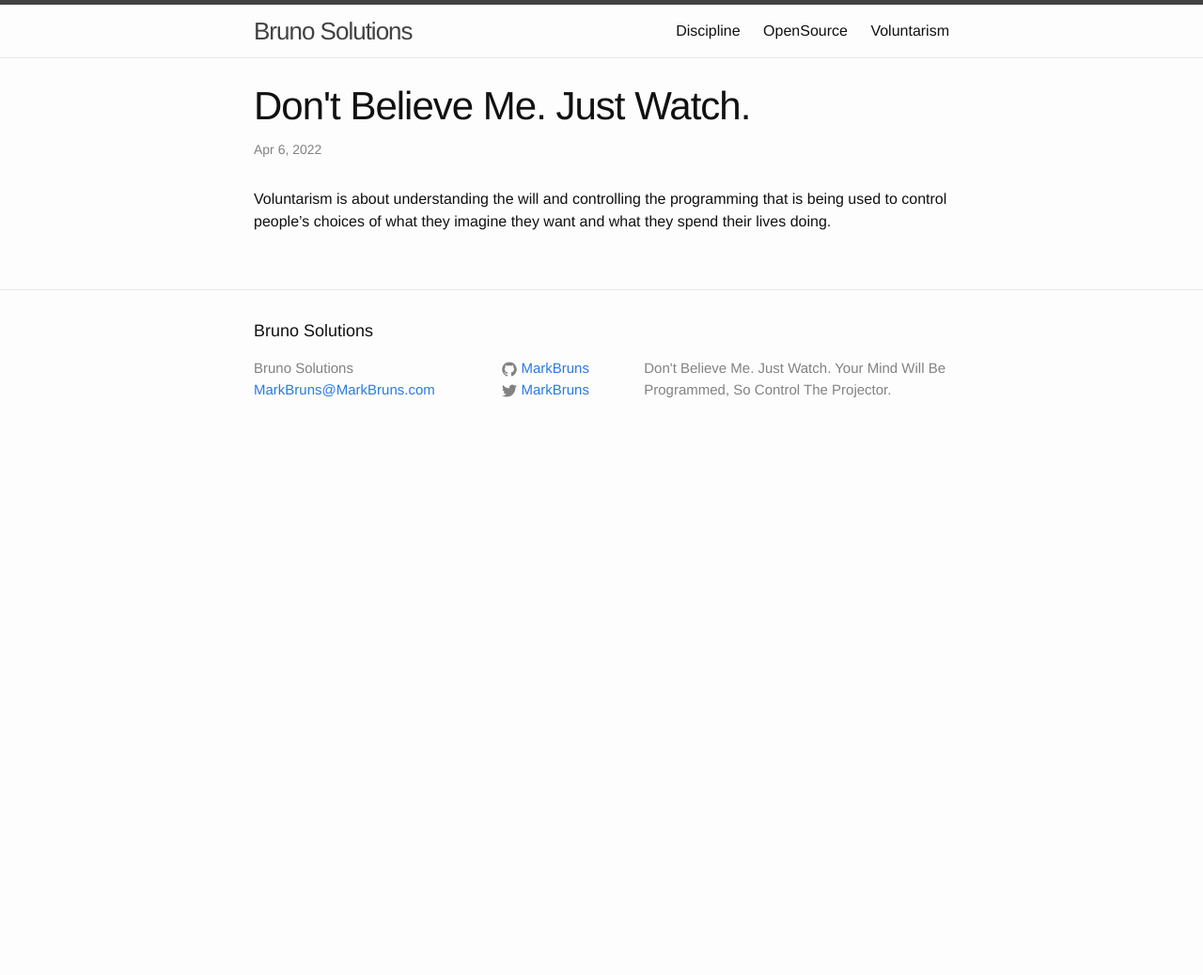
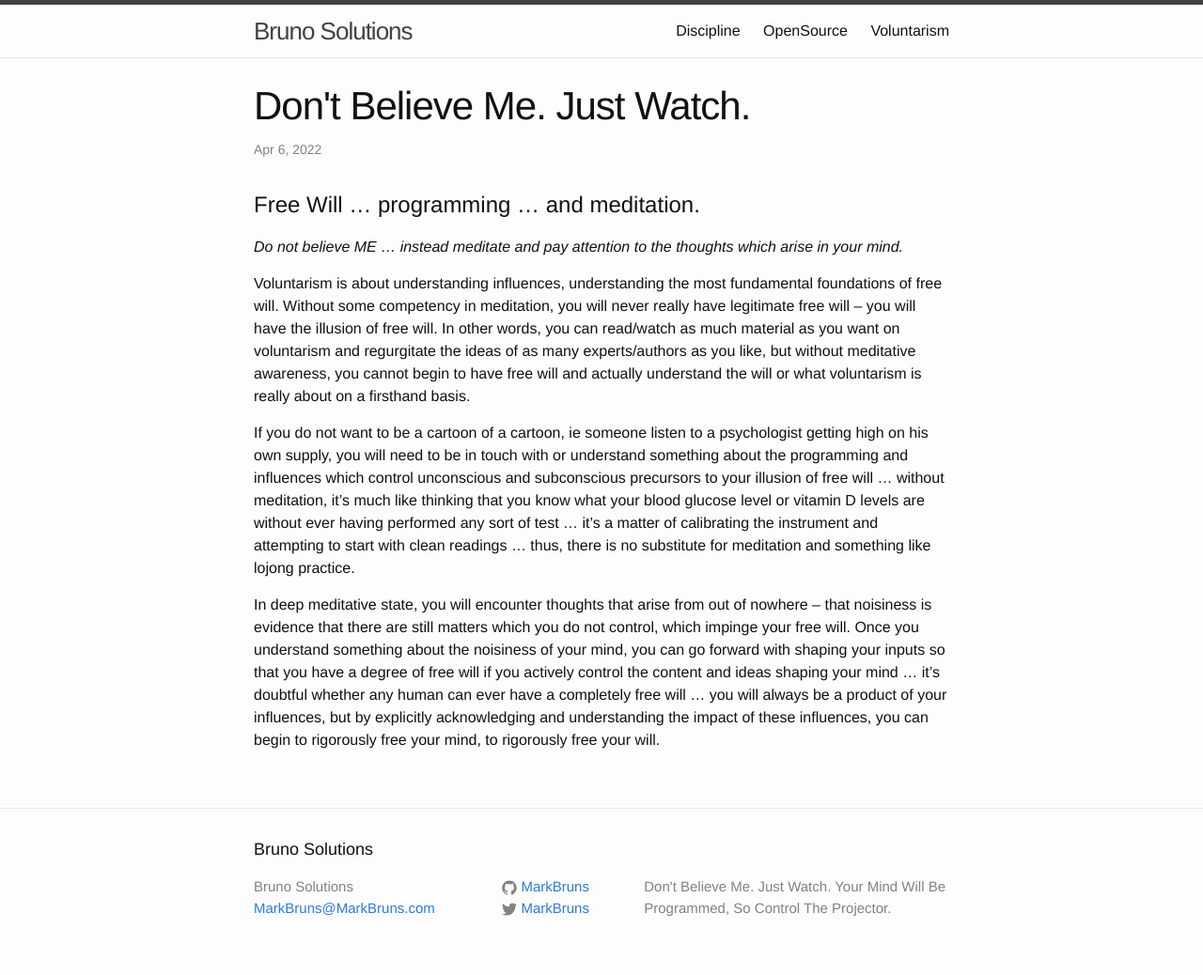
Before and after one commit to RockRapids/SHOP, a Jekyll site: the page built from _posts/2022-04-06-Dont-Believe-Me.markdown, in a window 1280 px wide. Shown: the whole page at 94% size. Built offline with Jekyll 4.4.1, drawn with Linux system fonts in a browser that asks for light colours; before the commit the page ends 900 px from its top, so only the background shows below that.

```diff
--- a/_posts/2022-04-06-Dont-Believe-Me.markdown
+++ b/_posts/2022-04-06-Dont-Believe-Me.markdown
@@ -5,4 +5,12 @@ date:   2022-04-06 4:30:00
 categories: Voluntarism
 ---
 
-Voluntarism is about understanding the will and controlling the programming that is being used to control people's choices of what they imagine they want and what they spend their lives doing.
+# Free Will ... programming ... and meditation.
+
+*Do not believe ME ... instead meditate and pay attention to the thoughts which arise in your mind.*
+
+Voluntarism is about understanding influences, understanding the most fundamental foundations of free will. Without some competency in meditation, you will never really have legitimate free will -- you will have the illusion of free will. In other words, you can read/watch as much material as you want on voluntarism and regurgitate the ideas of as many experts/authors as you like, but without meditative awareness, you cannot begin to have free will and actually understand the will or what voluntarism is really about on a firsthand basis.
+
+If you do not want to be a cartoon of a cartoon, ie someone listen to a psychologist getting high on his own supply, you will need to be in touch with or understand something about the programming and influences which control unconscious and subconscious precursors to your illusion of free will ... without meditation, it's much like thinking that you know what your blood glucose level or vitamin D levels are without ever having performed any sort of test ... it's a matter of calibrating the instrument and attempting to start with clean readings ... thus, there is no substitute for meditation and something like lojong practice.
+
+In deep meditative state, you will encounter thoughts that arise from out of nowhere -- that noisiness is evidence that there are still matters which you do not control, which impinge your free will. Once you understand something about the noisiness of your mind, you can go forward with shaping your inputs so that you have a degree of free will if you actively control the content and ideas shaping your mind ... it's doubtful whether any human can ever have a completely free will ... you will always be a product of your influences, but by explicitly acknowledging and understanding the impact of these influences, you can begin to rigorously free your mind, to rigorously free your will.
```
